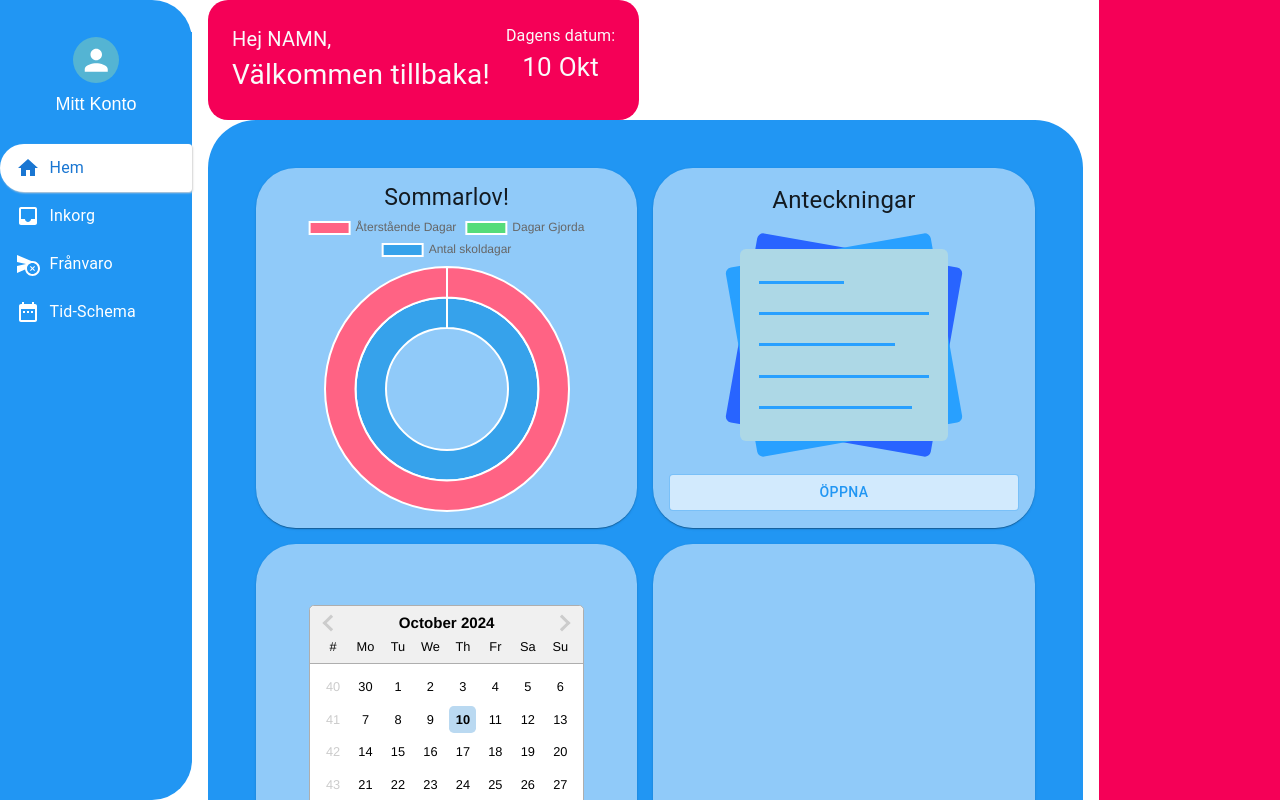
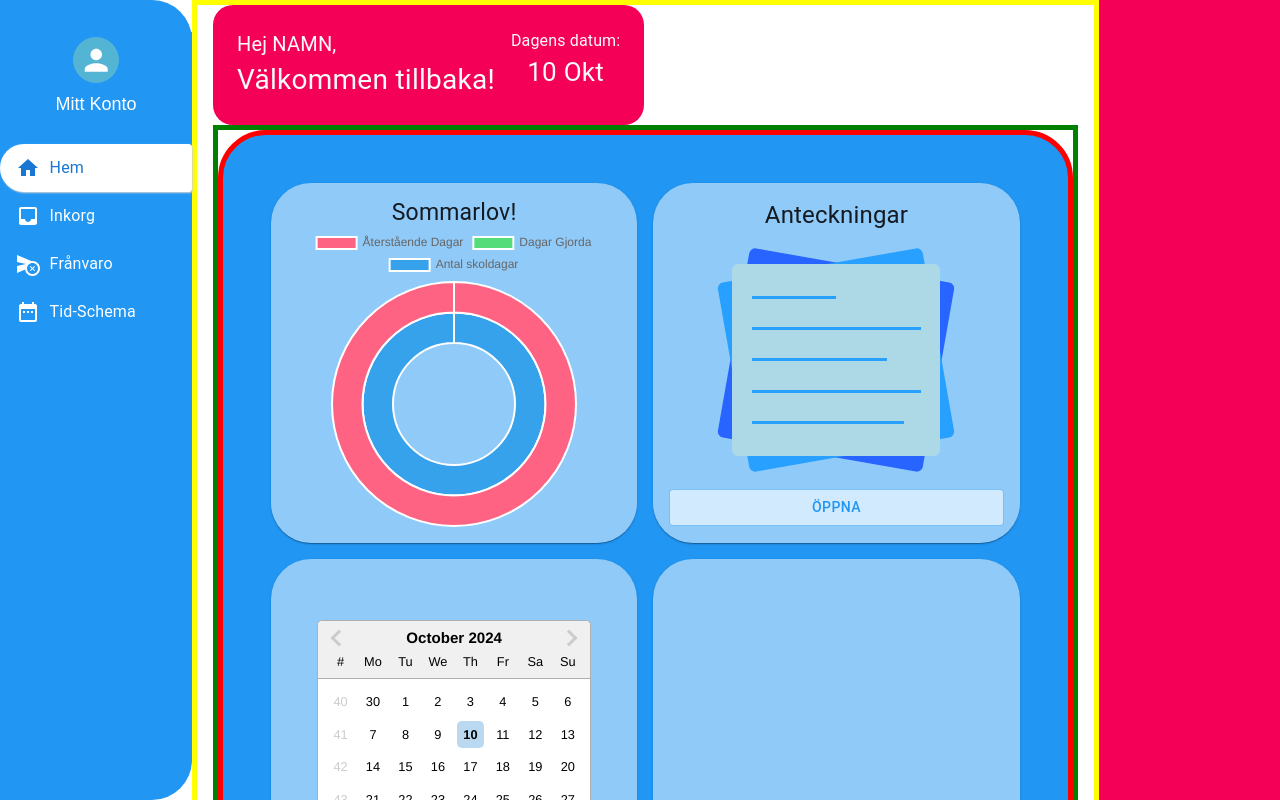
Before and after one commit to A-ForssmanP/InteractWithSchool, a React (Vite) app in the folder frontend/: page / in a window 1280 px wide. Shown: the top 800 px of the page. Built offline with nearby package versions, Linux system fonts and the light colour scheme; the HTML template or start-up script is replaced by a standard one.

Commit message:
solving overflow-problems on dashboard

```diff
--- a/frontend/src/App.jsx
+++ b/frontend/src/App.jsx
@@ -9,7 +9,7 @@ function App() {
     <ThemeProvider theme={theme}>
       <Stack
         direction={{ xs: "column", md: "row" }}
-        minHeight="100vh"
+        height={{ sm: "100dvh" }}
         sx={{ position: "relative" }}
       >
         <Menu />
--- a/frontend/src/pages/dashBoard/DashBoard.jsx
+++ b/frontend/src/pages/dashBoard/DashBoard.jsx
@@ -24,6 +24,8 @@ function DashBoard() {
     <ReadOnlyDatePicker />,
     null,
   ];
+
+  // const mainContent = Array(4).fill(null);
   const months = [
     "Jan",
     "Feb",
@@ -54,6 +56,7 @@ function DashBoard() {
         flexDirection={"column"}
         pl={{ sm: 2 }}
         pr={{ sm: 2 }}
+        border={"5px solid yellow"}
       >
         <Box>
           <Box
@@ -88,22 +91,25 @@ function DashBoard() {
         <Box
           display={"flex"}
           flexGrow={1}
-          justifyContent={{ xs: "center", md: "left" }}
-          alignItems={{ sm: "center" }}
-          maxWidth={"100%"}
+          // justifyContent={{ xs: "center", md: "left" }}
+          // alignItems={{ sm: "center" }}
+          width={"100%"}
+          border={"5px solid green"}
         >
           <Box
+            flex={1}
             display={"grid"}
             gridAutoRows={"1fr"}
             gap={2}
             gridTemplateColumns={{ sm: "repeat(2, 1fr)" }}
             width={"100%"}
-            maxWidth={1000}
+            maxWidth={{ xl: 1200 }}
             bgcolor={theme.palette.primary.main}
             p={{ sm: 3, md: 6 }}
             pt={{ xs: 2, sm: 3 }}
             pb={{ xs: 2, sm: 3 }}
             borderRadius={{ xs: 1, sm: 12 }}
+            border={"5px solid red"}
           >
             {mainContent.map((item, indx) => {
               return (
```
